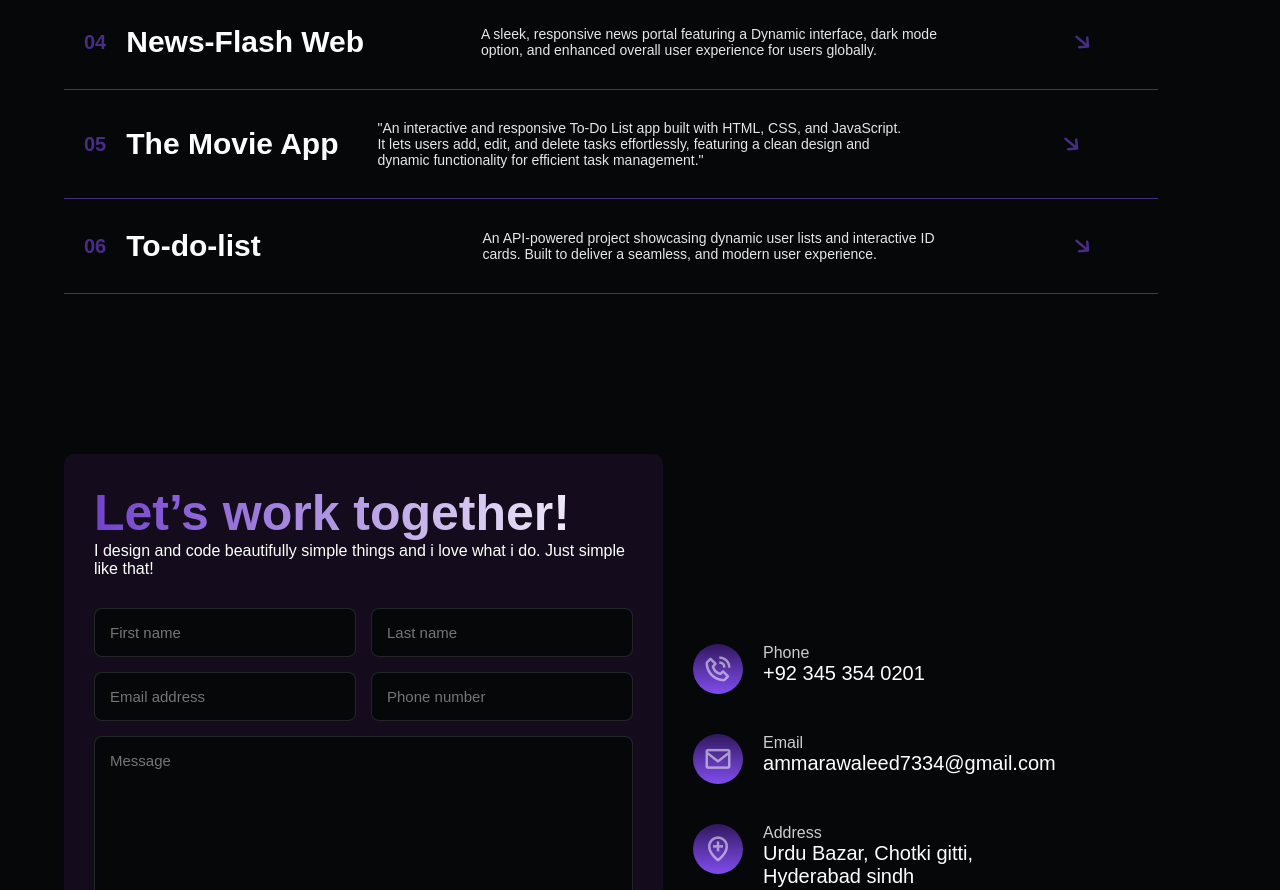
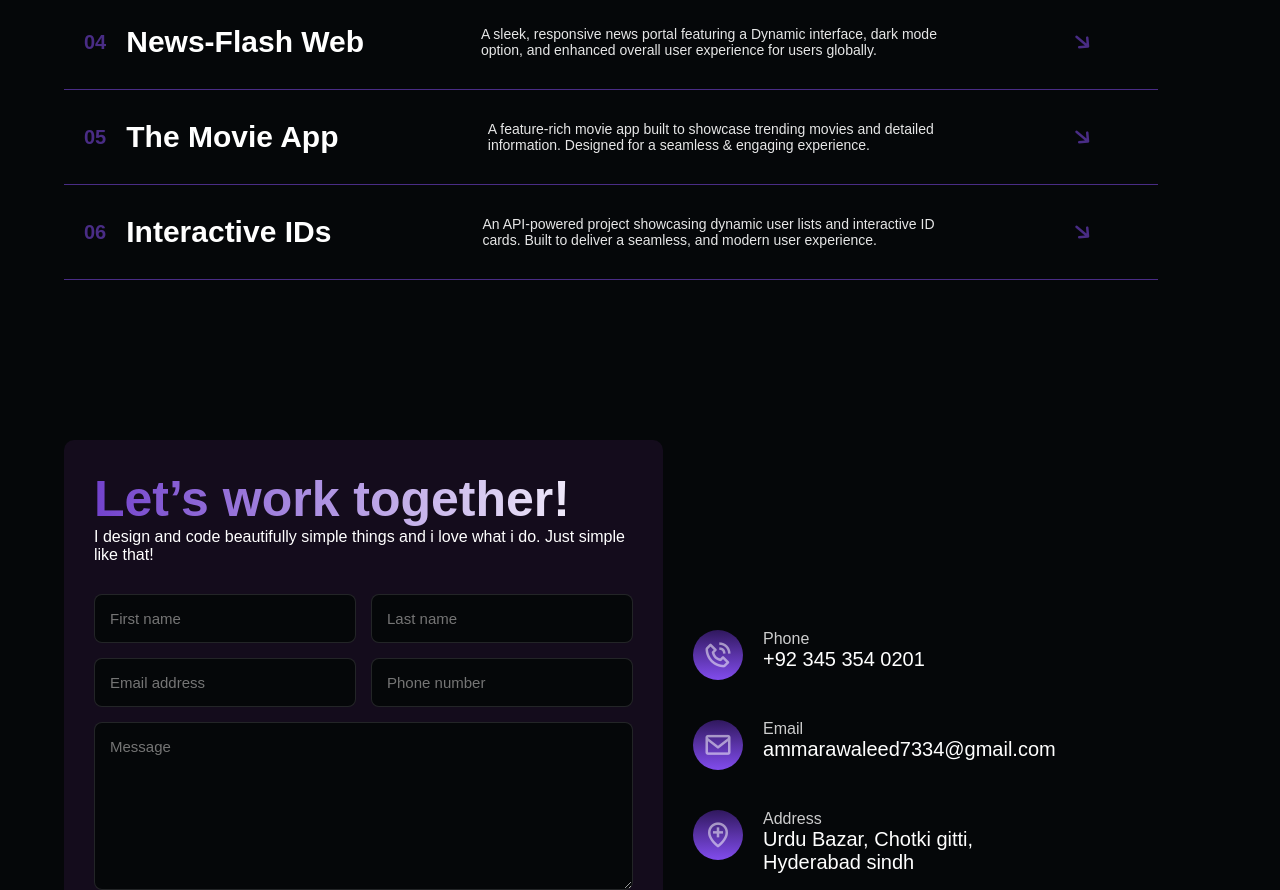
Before and after one commit to Ammwali/portfolio, a website: page public/index.html in a window 1280 px wide. Shown: the part 2580-3470 px from the top of the page. Drawn offline with nearby package versions, Linux system fonts and the light colour scheme; a web font is replaced by a local one.

Commit message:
Resolved merge conflicts

```diff
--- a/public/index.html
+++ b/public/index.html
@@ -67,7 +67,9 @@
               >Resume</a
             >
             <div class="links-container flex-row">
-              <a href="https://www.linkedin.com/in/ammara-memon-34774230a/" class="links"
+              <a
+                href="https://www.linkedin.com/in/ammara-memon-34774230a/"
+                class="links"
                 ><i class="fa-brands fa-linkedin-in"></i
               ></a>
               <a href="https://github.com/Ammwali" class="links"
@@ -78,7 +80,7 @@
         </div>
 
         <div class="image-container">
-          <img src="/public/images/IMG_7236.jpeg" alt="">
+          <img src="/public/images/IMG_7236.jpeg" alt="" />
         </div>
       </div>
     </div>
@@ -308,20 +310,18 @@
             </div>
             <div class="projects-para-icon">
               <p>
-                "An interactive and responsive To-Do List app built with HTML,
-                CSS, and JavaScript. It lets users add, edit, and delete tasks
-                effortlessly, featuring a clean design and dynamic functionality
-                for efficient task management."
+                A feature-rich movie app built to showcase trending
+                movies and detailed information. Designed for a seamless & engaging experience.
               </p>
               <i class="fa-solid fa-arrow-right fa-xl"></i>
             </div>
           </div>
         </a>
-        <a href="to-do-list-245.netlify.app">
+        <a href="https://ammwali.github.io/interactive-ids-api/">
           <div class="projects flex-row">
             <div class="projects-heads flex-row">
               <h4>06</h4>
-              <h3>To-do-list</h3>
+              <h3>Interactive IDs</h3>
             </div>
             <div class="projects-para-icon">
               <p>
```
